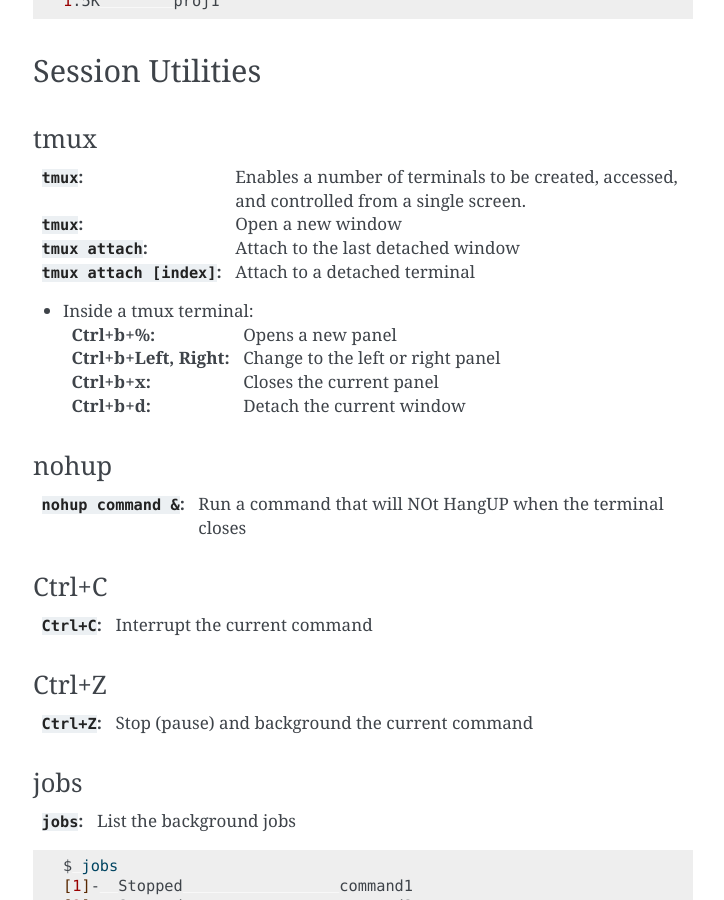
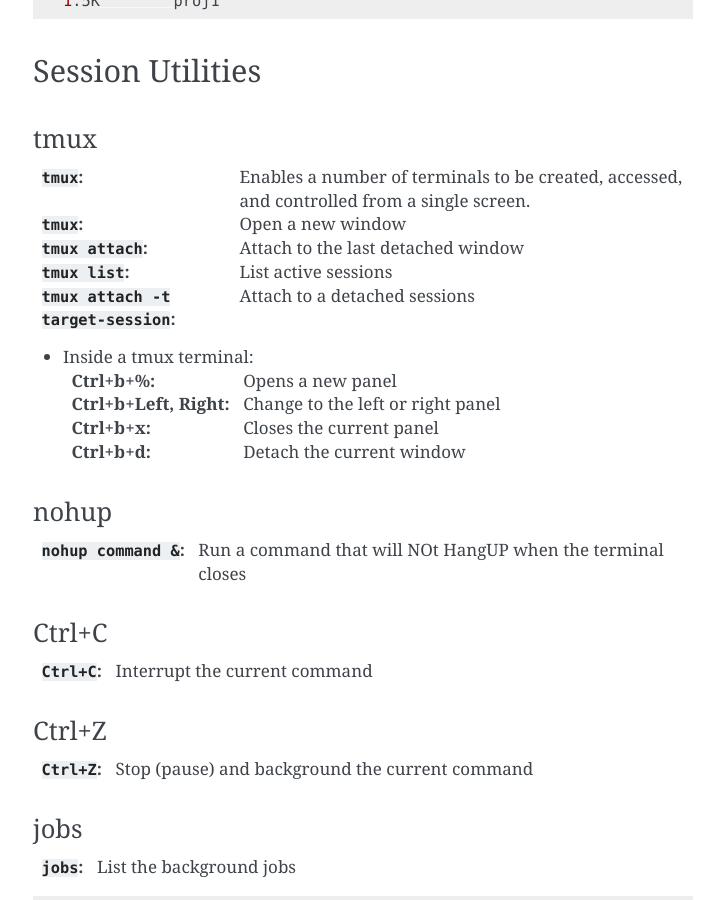
Before and after one commit to satyaog/cli-cheatsheet, a Sphinx documentation site: the page built from docs/source/index.rst, in a window 1280 px wide and 900 px high, scrolled down 2559 px. Shown: the whole window, without its empty margins (387-1111 px from the left). Built offline with Sphinx 7.4.7, drawn with Linux system fonts in a browser that asks for light colours.

Commit message:
Update index.rst

```diff
--- a/docs/source/index.rst
+++ b/docs/source/index.rst
@@ -163,7 +163,8 @@
            from a single screen.
 :``tmux``: Open a new window
 :``tmux attach``: Attach to the last detached window
-:``tmux attach [index]``: Attach to a detached terminal
+:``tmux list``: List active sessions
+:``tmux attach -t target-session``: Attach to a detached sessions
 
 * Inside a tmux terminal:
 
```
